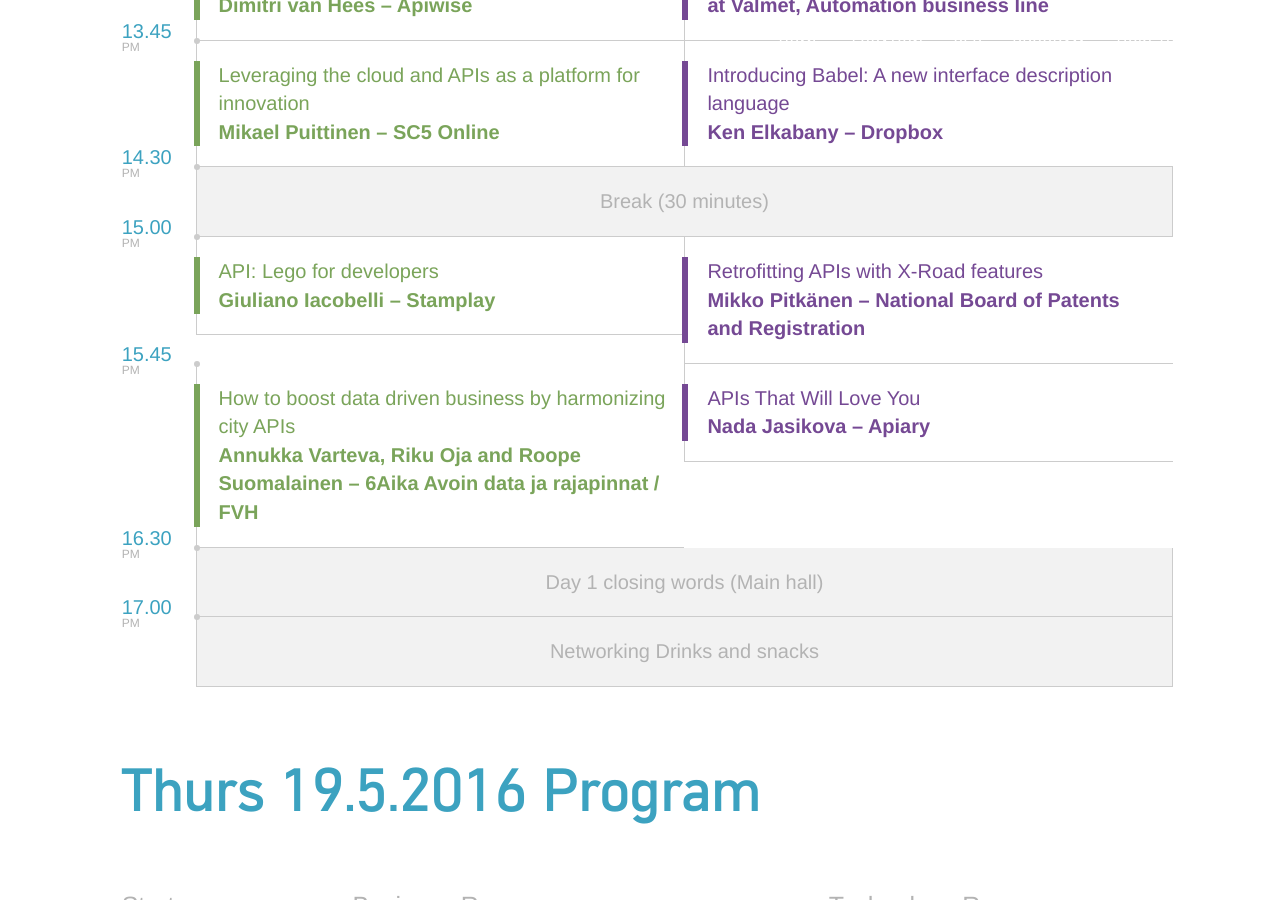
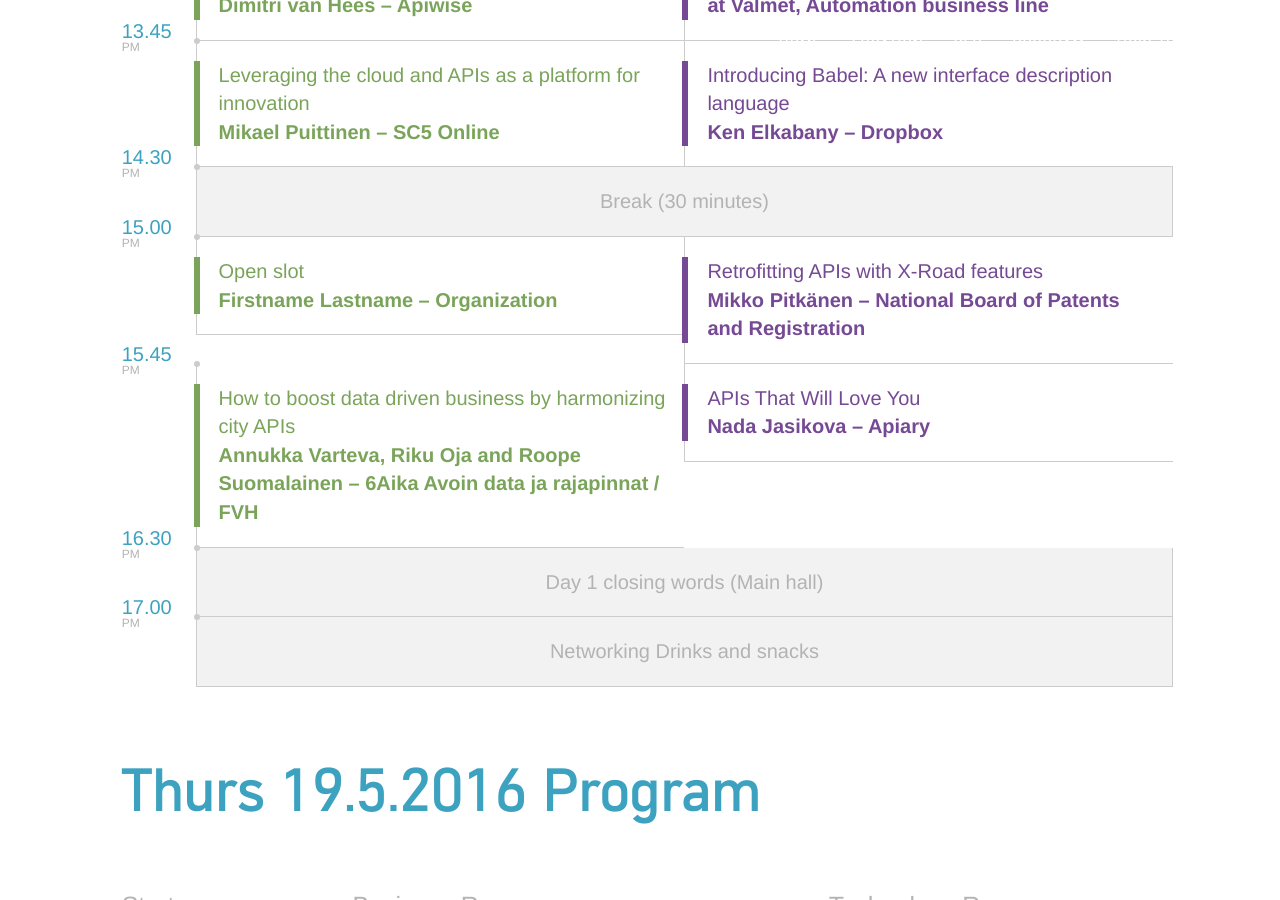
Before and after one commit to apidaysnordic/apidaysnordic.github.io, a Jekyll site: the page built from programme/index.md, in a window 1280 px wide and 900 px high, scrolled down 1945 px. Built offline with Jekyll 4.4.1, drawn with Linux system fonts in a browser that asks for light colours; some web fonts are replaced; comment, search, counter and statistics services are not loaded.

Commit message:
removed Giuliano

```diff
--- a/_layouts/programme.html
+++ b/_layouts/programme.html
@@ -243,15 +243,12 @@
                     <div class="col-md-11">
                         <div class="row">
                             <div class="col-sm-6 entry entry-first entry-streams">
-                                <a href="/2016/03/20/giuliano-iacobelli.html" class="entry-streams-holder"
+                                <a href="#" class="entry-streams-holder"
                                    style="color: #7aa45a; border-left-color: #7aa45a;">
                                     <div class="visible-xs talk-location">Business Room</div>
-                                    API: Lego for developers
+                                    Open slot
                                     <br>
-                                    <strong>Giuliano Iacobelli &ndash; Stamplay</strong>
-				    <!-- <br/>
-				    <img src="/images/speakers/giuliano.png" style="width:250px;"/>
-					-->
+                                    <strong>Firstname Lastname &ndash; Organization</strong>
                                 </a>
                             </div>
                             <div class="col-sm-6 entry entry-streams">
```
